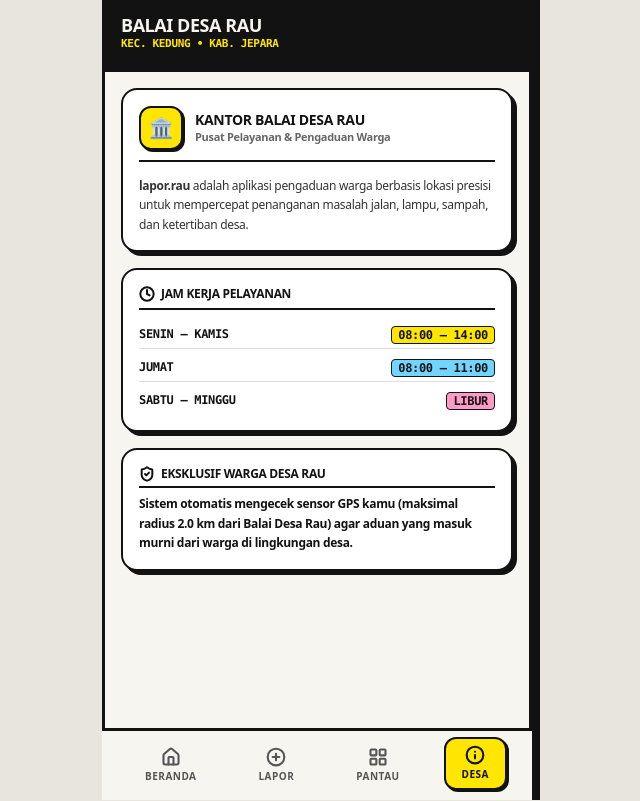
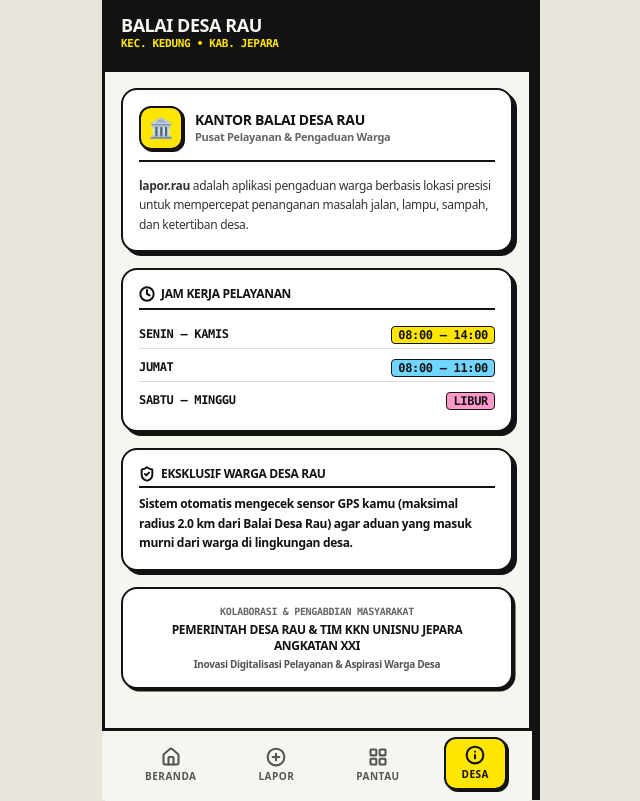
Before and after one commit to mrizkymxx/lapor-desa-rau, a Next.js app: page /info in a window 1280 px wide. Shown: the whole page, without its empty margins (323-963 px from the left). Built offline with nearby package versions, Linux system fonts and the light colour scheme.

Commit message:
feat: tambahkan credit resmi KKN UNISNU Jepara Angkatan XXI pada Hero Landing Page dan Info Desa

```diff
--- a/src/app/info/page.tsx
+++ b/src/app/info/page.tsx
@@ -65,6 +65,19 @@ export default function InfoPage() {
             Sistem otomatis mengecek sensor GPS kamu (maksimal radius 2.0 km dari Balai Desa Rau) agar aduan yang masuk murni dari warga di lingkungan desa.
           </p>
         </section>
+
+        {/* Credit Pengabdian KKN */}
+        <section className="nb-box-sm bg-[#fff] rounded-2xl p-4 text-center space-y-1">
+          <span className="text-[10px] font-mono font-black uppercase text-[#666] block">
+            KOLABORASI & PENGABDIAN MASYARAKAT
+          </span>
+          <p className="text-xs font-black uppercase text-[#121212]">
+            Pemerintah Desa Rau & Tim KKN UNISNU Jepara Angkatan XXI
+          </p>
+          <p className="text-[10px] text-[#555] font-semibold">
+            Inovasi Digitalisasi Pelayanan & Aspirasi Warga Desa
+          </p>
+        </section>
       </main>
 
       <BottomNav />
--- a/src/app/page.tsx
+++ b/src/app/page.tsx
@@ -90,6 +90,11 @@ export default function LandingPage() {
           <p className="text-xs font-bold text-[#121212]/90 leading-relaxed">
             Kanal aspirasi digital resmi warga Desa Rau, Kec. Kedung, Jepara. Foto, kirim dengan GPS, dan pantau pengerjaannya oleh balai desa sampai beres.
           </p>
+
+          <div className="inline-flex items-center gap-1.5 bg-[#121212] text-[#ffe600] px-2.5 py-1 rounded-lg text-[10px] font-mono font-black uppercase shadow-[2px_2px_0px_#fff]">
+            <span>★</span>
+            <span>Diinisiasi oleh Tim KKN UNISNU Jepara Angkatan XXI</span>
+          </div>
 
           <div className="pt-2 flex flex-col gap-2">
             <Link
```
